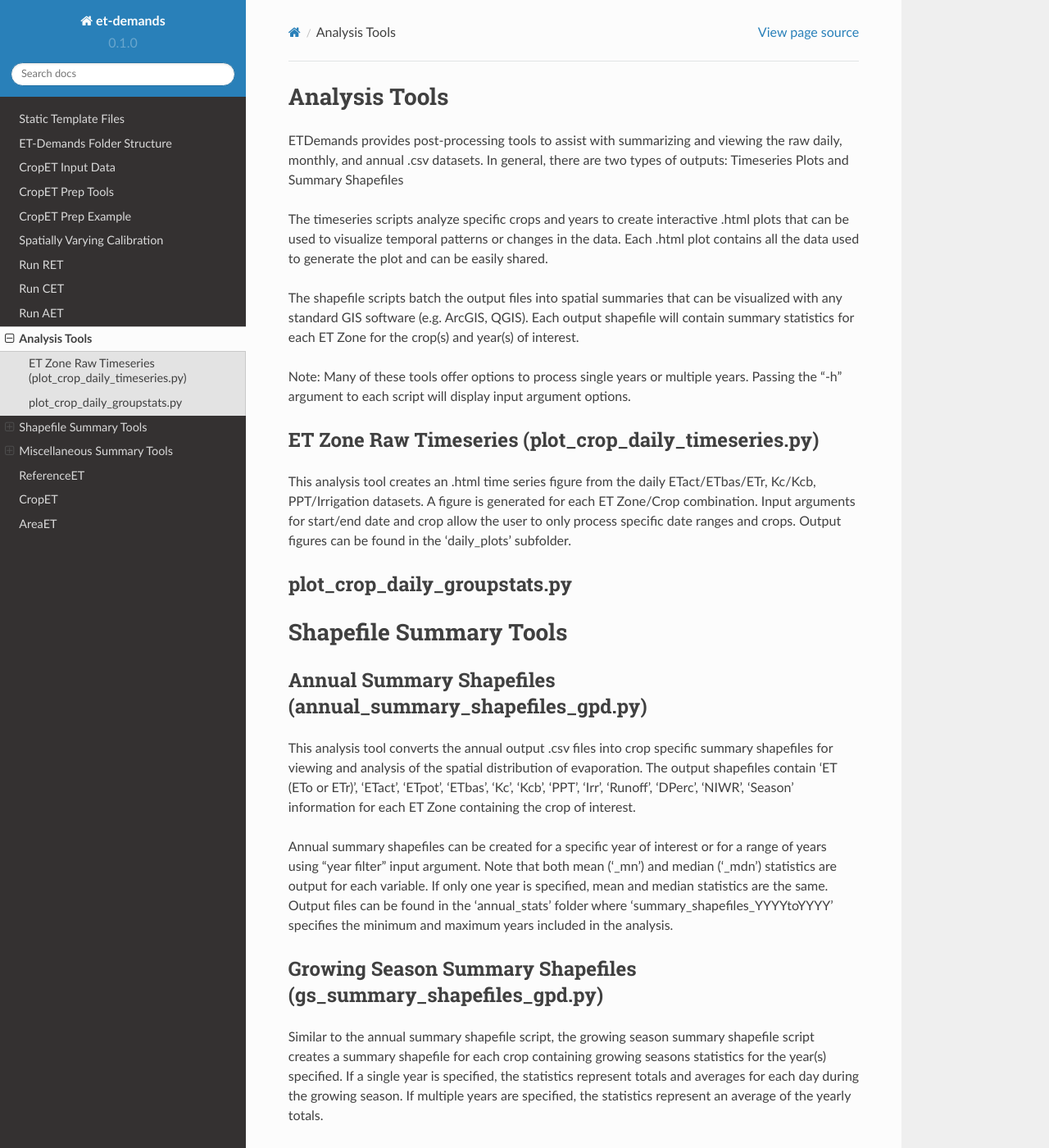
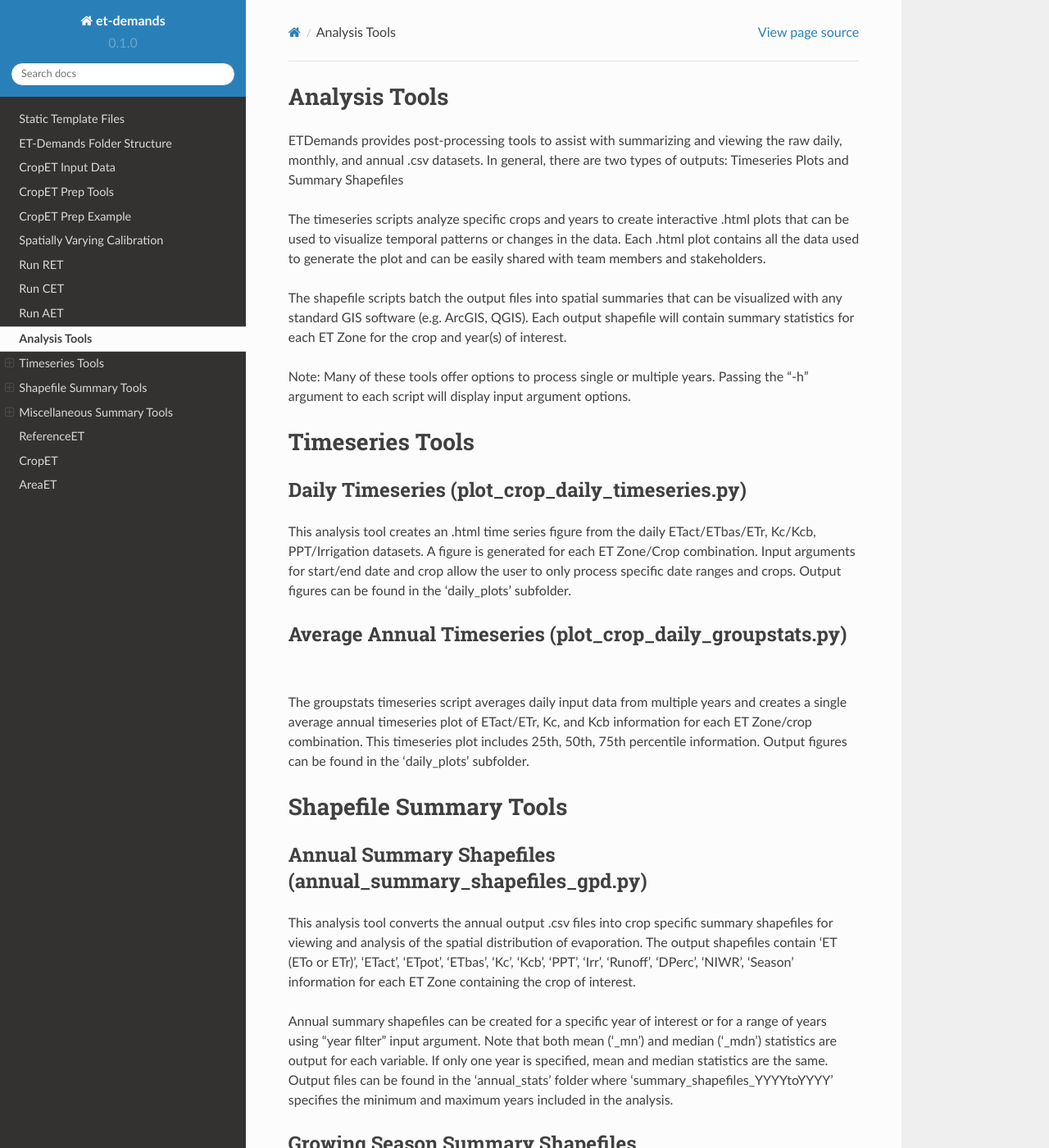
Before and after one commit to DOI-BOR/et-demands, a Sphinx documentation site: the page built from docs/tools.rst, in a window 1280 px wide and 1400 px high. Shown: the whole window at 82% size. Built offline with Sphinx 7.4.7 and the Read the Docs theme 2.0.0, drawn with Linux system fonts in a browser that asks for light colours; some of the changed text lies outside the part shown.

Commit message:
Updates/Additional Descriptions

```diff
--- a/docs/tools.rst
+++ b/docs/tools.rst
@@ -1,25 +1,26 @@
 Analysis Tools
 ==============
 ETDemands provides post-processing tools to assist with summarizing and viewing
-the raw daily, monthly, and annual .csv datasets. In general, there are two types
-of outputs: Timeseries Plots and Summary Shapefiles
+the raw daily, monthly, and annual .csv datasets. In general, there are two
+types of outputs: Timeseries Plots and Summary Shapefiles
 
 The timeseries scripts analyze specific crops and years to create interactive
 .html plots that can be used to visualize temporal patterns or changes in the
 data. Each .html plot contains all the data used to generate the plot and can be
-easily shared.
+easily shared with team members and stakeholders.
 
 The shapefile scripts batch the output files into spatial summaries that can be
 visualized with any standard GIS software (e.g. ArcGIS, QGIS). Each output
-shapefile will contain summary statistics for each ET Zone for the crop(s) and
+shapefile will contain summary statistics for each ET Zone for the crop and
 year(s) of interest.
 
-Note: Many of these tools offer options to process single years or multiple
+Note: Many of these tools offer options to process single or multiple
 years. Passing the "-h" argument to each script will display input argument
 options.
 
-
-ET Zone Raw Timeseries (plot_crop_daily_timeseries.py)
+Timeseries Tools
+==============
+Daily Timeseries (plot_crop_daily_timeseries.py)
 ---------
 This analysis tool creates an .html time series figure from the daily
 ETact/ETbas/ETr, Kc/Kcb, PPT/Irrigation datasets. A figure is generated for
@@ -27,30 +28,63 @@ each ET Zone/Crop combination. Input arguments for start/end date and crop
 allow the user to only process specific date ranges and crops. Output figures
 can be found in the 'daily_plots' subfolder.
 
-plot_crop_daily_groupstats.py
+Average Annual Timeseries (plot_crop_daily_groupstats.py)
 ---------
-
+The groupstats timeseries script averages daily input data from multiple years
+and creates a single average annual timeseries plot of ETact/ETr, Kc,
+and Kcb information for each ET Zone/crop combination. This timeseries plot
+includes 25th, 50th, 75th percentile information. Output figures
+can be found in the 'daily_plots' subfolder.
 
 
 Shapefile Summary Tools
 ==============
 Annual Summary Shapefiles (annual_summary_shapefiles_gpd.py)
 ---------
-This analysis tool converts the annual output .csv files into crop specific summary shapefiles for viewing and analysis of the spatial distribution of evaporation. The output shapefiles contain 'ET (ETo or ETr)', 'ETact', 'ETpot', 'ETbas', 'Kc', 'Kcb', 'PPT', 'Irr', 'Runoff', 'DPerc', 'NIWR', 'Season' information for each ET Zone containing the crop of interest.
+This analysis tool converts the annual output .csv files into crop specific
+summary shapefiles for viewing and analysis of the spatial distribution of
+evaporation. The output shapefiles contain 'ET (ETo or ETr)', 'ETact', 'ETpot',
+'ETbas', 'Kc', 'Kcb', 'PPT', 'Irr', 'Runoff', 'DPerc', 'NIWR', 'Season'
+information for each ET Zone containing the crop of interest.
 
-Annual summary shapefiles can be created for a specific year of interest or for a range of years using "year filter" input argument. Note that both mean ('_mn') and median ('_mdn') statistics are output for each variable. If only one year is specified, mean and median statistics are the same. Output files can be found in the 'annual_stats' folder where 'summary_shapefiles_YYYYtoYYYY' specifies the minimum and maximum years included in the analysis.
+Annual summary shapefiles can be created for a specific year of interest or for
+a range of years using "year filter" input argument. Note that both mean ('_mn')
+and median ('_mdn') statistics are output for each variable. If only one year
+is specified, mean and median statistics are the same. Output files can be found
+in the 'annual_stats' folder where 'summary_shapefiles_YYYYtoYYYY' specifies the
+minimum and maximum years included in the analysis.
 
 Growing Season Summary Shapefiles (gs_summary_shapefiles_gpd.py)
 ---------
-Similar to the annual summary shapefile script, the growing season summary shapefile script creates a summary shapefile for each crop containing growing seasons statistics for the year(s) specified. If a single year is specified, the statistics represent totals and averages for each day during the growing season. If multiple years are specified, the statistics represent an average of the yearly totals.
+Similar to the annual summary shapefile script, the growing season summary
+shapefile script creates a summary shapefile for each crop containing growing
+seasons statistics for the year(s) specified. If a single year is specified, the
+statistics represent totals and averages for each day during the growing season.
+If multiple years are specified, the statistics represent an average of the
+yearly totals.
 
-Output files can be found in the 'growing_season_stats' folder where 'gs_summary_shapefiles_YYYYtoYYYY' specifies the minimum and maximum years included in the analysis.
+Output files can be found in the 'growing_season_stats' folder where
+'gs_summary_shapefiles_YYYYtoYYYY' specifies the minimum and maximum years
+included in the analysis.
 
-cropweighted_summary_shapefiles.py
+Cropweighted Summary Shapefile (cropweighted_summary_shapefiles.py)
 ---------
+The cropweighted script generates a shapefile of crop area weighted average ET
+rates and NIWR for each ET Zone. Information for a single year or an average of
+multiple years can be output. Options to process annual or growing season totals
+are available. Single or multiple years can be included in the output statistic.
+Output files can be found in the 'cropweighted_shapefile' folder.
 
 Miscellaneous Summary Tools
 ==============
 
-compute_growing_season.py
+Growing Season Summary (compute_growing_season.py)
 ---------
+This script processing the daily output files to summarize growing season
+length and cutting information for each ET Zone/crop combination. Two summary
+.csv files are generated::
+growing_season_full_summary.csv contains information for ET Zone/crop growing
+season information for each year included in the analysis.
+
+growing_season_mean_annual.csv contains averages of all years included in the
+analysis.
```
